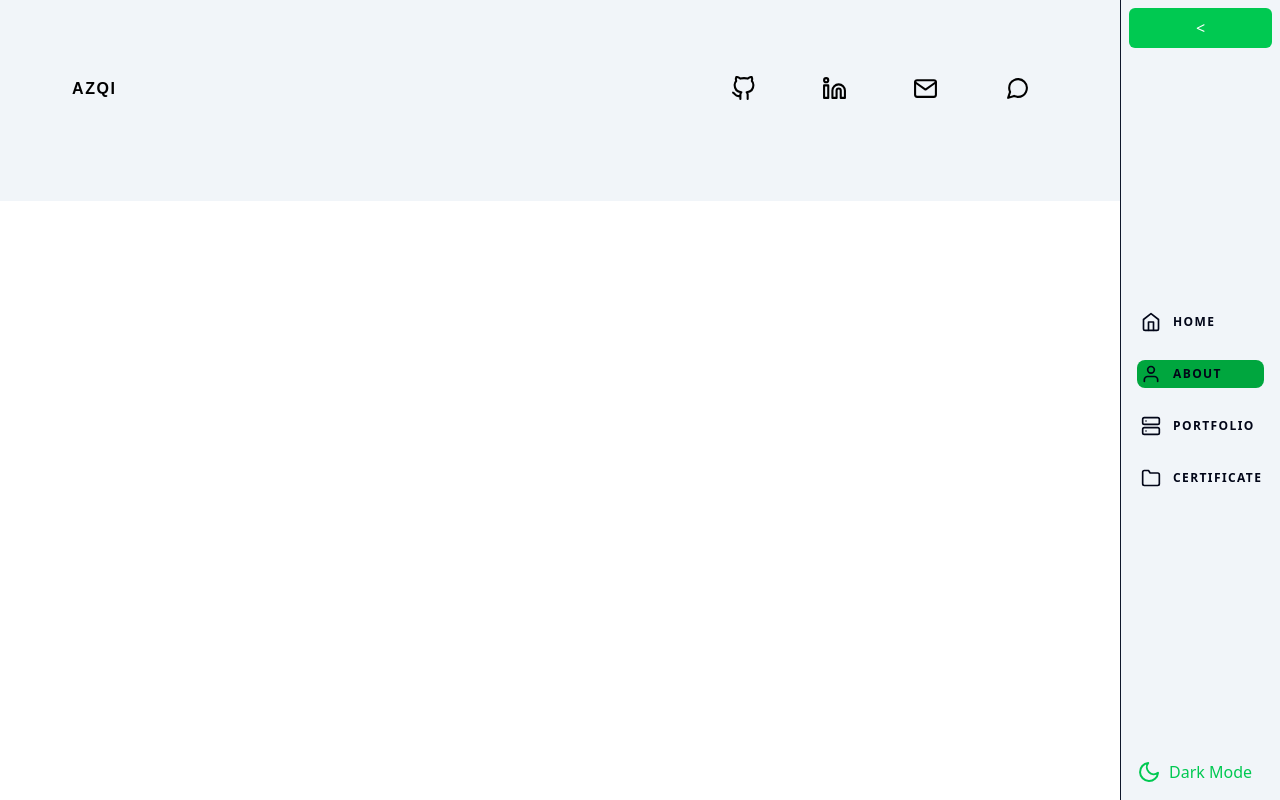
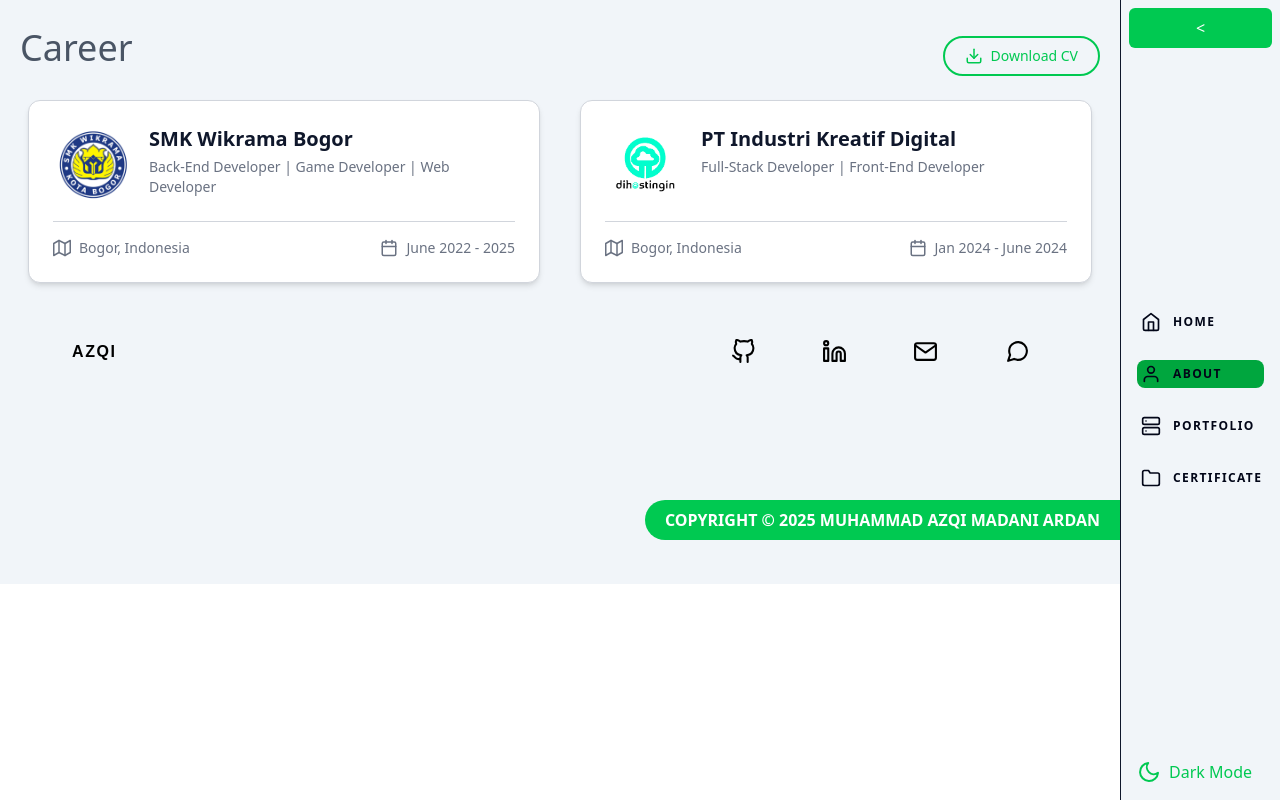
Before and after one commit to MuhammadAzqiMadaniArdan/azqi, a React (Vite) app: page /about in a window 1280 px wide. Built offline with nearby package versions, Linux system fonts and the light colour scheme; a web font is replaced by a local one.

Commit message:
update layout

```diff
--- a/src/pages/About.jsx
+++ b/src/pages/About.jsx
@@ -5,15 +5,15 @@ import { useEffect, useState } from "react";
 
 // import ShootingStar from "../Components/ShootingStar";
 import Sidebar from "../Components/Sidebar";
-// import Wikrama from "../assets/wikramalogo.png";
-// import Dihostingin from "../assets/dihostingin.png";
-// import CV from "../assets/Cvazqi.pdf";
+import Wikrama from "../assets/wikramalogo.png";
+import Dihostingin from "../assets/dihostingin.png";
+import CV from "../assets/Cvazqi.pdf";
 // import InfiniteScrollLanguages from "../Components/InfiniteScrollLanguage";
 
-// import Services from "../Components/Services";
-// import Career from "../Components/Career";
+import Services from "../Components/Services";
+import Career from "../Components/Career";
 import Header from "../Components/Header";
-// import Footer from "../Components/Footer";
+import Footer from "../Components/Footer";
 
 function About() {
   const [showIntro, setShowIntro] = useState(true);
@@ -76,7 +76,12 @@ function About() {
             </motion.div>
           )}
         </AnimatePresence> */}
-
+<Career
+              CV={CV}
+              Wikrama={Wikrama}
+              Dihostingin={Dihostingin}
+              theme={theme}
+            />
         <div className="font-signika-ngt mx-auto px-4 sm:px-6 lg:px-8 h-[85%]">
           {/* <div className="hidden lg:block">
             {Array.from({ length: 10 }).map((_, i) => (
@@ -175,7 +180,7 @@ function About() {
             <Services theme={theme} />
           </main> */}
         </div>
-        {/* <Footer theme={theme} /> */}
+        <Footer theme={theme} />
       </div>
     </section>
   );
```
